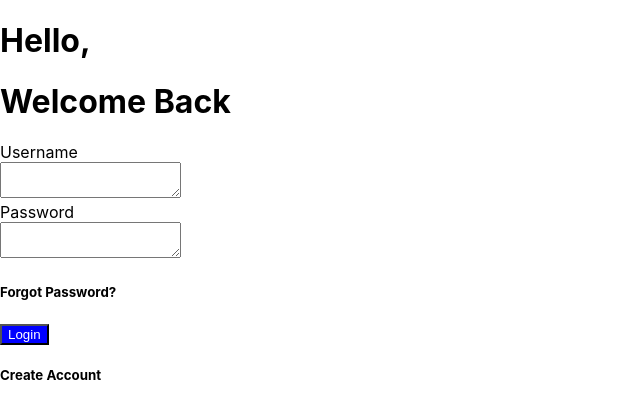
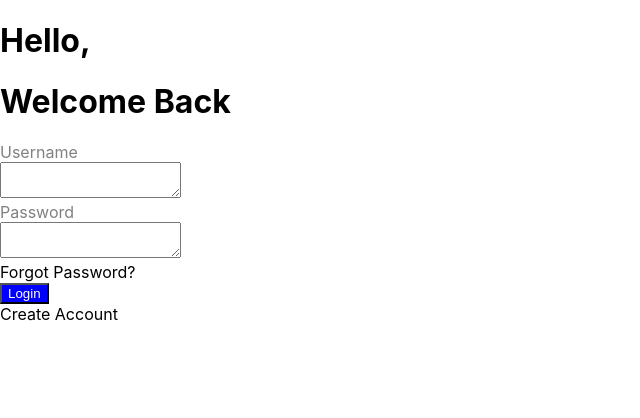
Before and after one commit to JharolS/Hackatom1React, a React (Create React App) app: page / in a window 1280 px wide. Shown: the top 418 px of the page, without its empty margins (0-640 px from the left). Built offline with nearby package versions, Linux system fonts and the light colour scheme.

Commit message:
first commit

```diff
--- a/src/components/loggin/index.css
+++ b/src/components/loggin/index.css
@@ -0,0 +1,3 @@
+.loggin {
+    color : gray;
+}
--- a/src/components/options/index.css
+++ b/src/components/options/index.css
@@ -1,3 +1,6 @@
+.option {
+    color: gray;
+}
 .options button {
     background-color: blue;
     color : white;
--- a/src/components/options/index.js
+++ b/src/components/options/index.js
@@ -4,9 +4,9 @@ import "./index.css";
 const Options = () => {
     return (
         <div className="options">
-            <h5>Forgot Password?</h5>
+            <div>Forgot Password?</div>
             <button>Login</button>
-            <h5>Create Account</h5>
+            <div>Create Account</div>
         </div>
     )
 }
```
